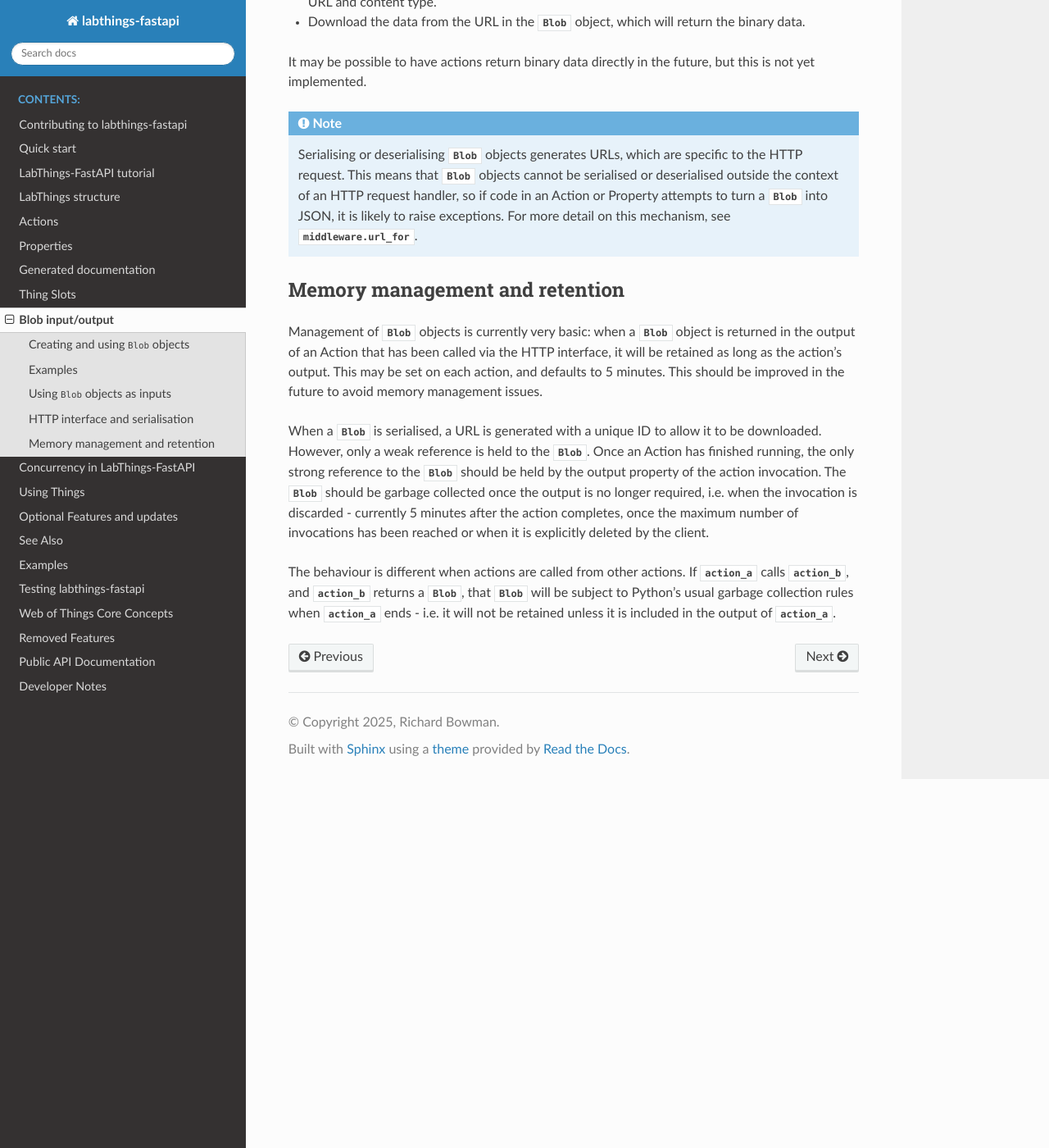
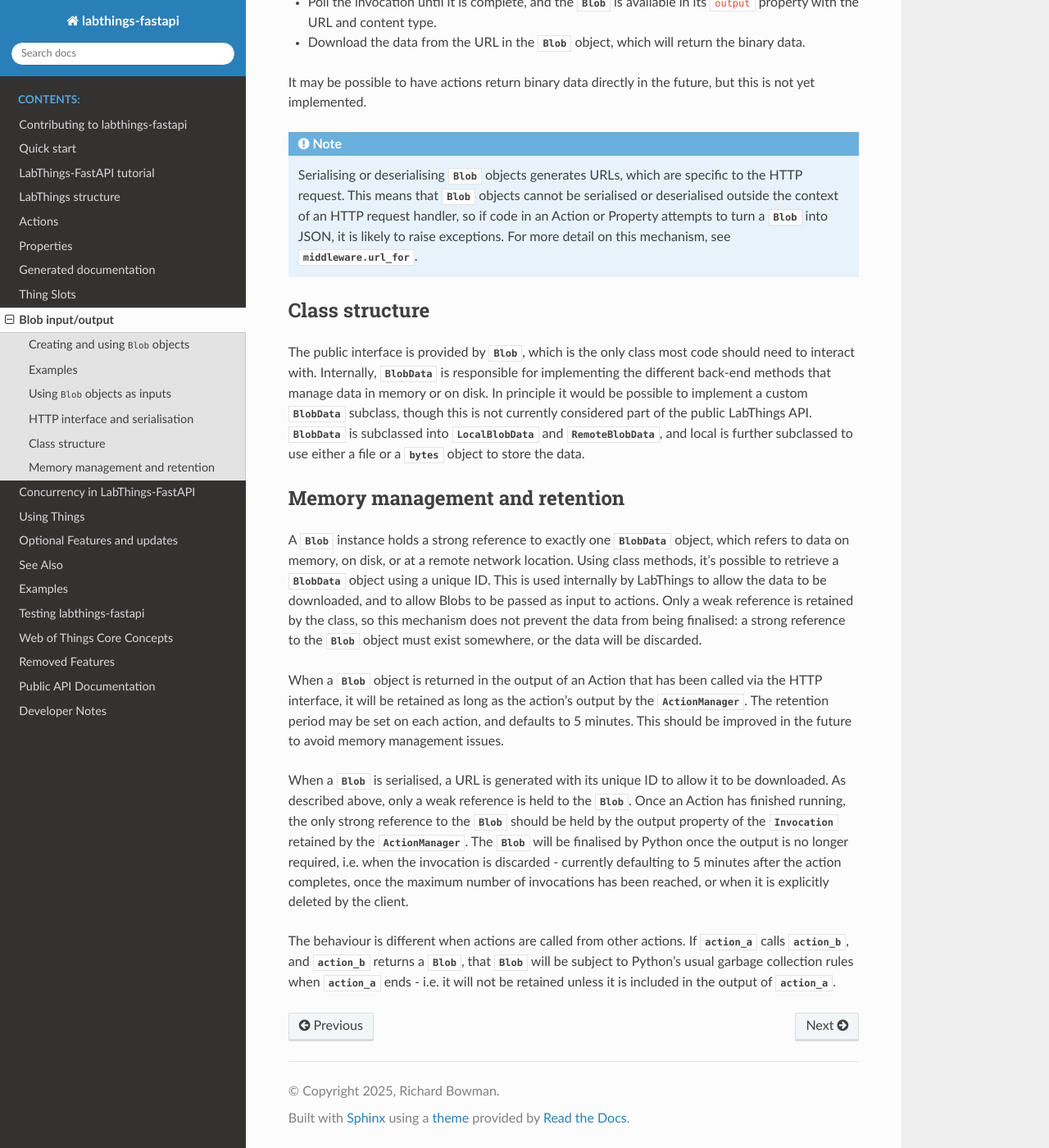
Before and after one commit to labthings/labthings-fastapi, a Sphinx documentation site: the page built from docs/source/blobs.rst, in a window 1280 px wide and 1400 px high, scrolled down 4477 px. Shown: the whole window at 82% size. Built offline with Sphinx 7.4.7 and the Read the Docs theme 3.1.0, drawn with Linux system fonts in a browser that asks for light colours; pages that are not in the unit, such as notebooks, are missing from menus; the version number is read from the project's files by our own code; some of the changed text lies outside the part shown.

Commit message:
Improve the documentation of `Blob` in particular around memory management.

```diff
--- a/docs/source/blobs.rst
+++ b/docs/source/blobs.rst
@@ -14,7 +14,7 @@ A `.Blob` consists of some data and a MIME type, which sets how the data should
 Creating and using `.Blob` objects
 ------------------------------------------------
 
-Blobs can be created from binary data that is in memory (a `bytes` object) with `.Blob.from_bytes` or on disk (with `.Blob.from_temporary_directory` or `.Blob.from_file`). A `.Blob` may also point to remote data (see `.Blob.from_url`). Code that uses a `.Blob` should not need to know how the data is stored, as the interface is the same in each case.
+Code that uses a `.Blob` should not need to know how the data is stored, as the interface is the same in each case. Blobs can be created from binary data that is in memory (a `bytes` object) with `.Blob.from_bytes` or on disk (with `.Blob.from_temporary_directory` or `.Blob.from_file`). A `.Blob` may also point to remote data (see `.Blob.from_url`). Blobs that are returned by a `~lt.ThingClient` will generally refer to the data using a URL, and download the data when it is accessed.
 
 Blobs offer three ways to access their data:
 
@@ -162,12 +162,19 @@ It may be possible to have actions return binary data directly in the future, bu
 
     Serialising or deserialising `.Blob` objects generates URLs, which are specific to the HTTP request. This means that `.Blob` objects cannot be serialised or deserialised outside the context of an HTTP request handler, so if code in an Action or Property attempts to turn a `.Blob` into JSON, it is likely to raise exceptions. For more detail on this mechanism, see `.middleware.url_for`\ .
 
+Class structure
+---------------
+
+The public interface is provided by `.Blob`, which is the only class most code should need to interact with. Internally, `.BlobData` is responsible for implementing the different back-end methods that manage data in memory or on disk. In principle it would be possible to implement a custom `.BlobData` subclass, though this is not currently considered part of the public LabThings API. `.BlobData` is subclassed into `.LocalBlobData` and `.RemoteBlobData`, and local is further subclassed to use either a file or a `bytes` object to store the data.
+
 
 Memory management and retention
 -------------------------------
 
-Management of `.Blob` objects is currently very basic: when a `.Blob` object is returned in the output of an Action that has been called via the HTTP interface, it will be retained as long as the action's output. This may be set on each action, and defaults to 5 minutes. This should be improved in the future to avoid memory management issues.
+A `.Blob` instance holds a strong reference to exactly one `.BlobData` object, which refers to data on memory, on disk, or at a remote network location. Using class methods, it's possible to retrieve a `.BlobData` object using a unique ID. This is used internally by LabThings to allow the data to be downloaded, and to allow Blobs to be passed as input to actions. Only a weak reference is retained by the class, so this mechanism does not prevent the data from being finalised: a strong reference to the `.Blob` object must exist somewhere, or the data will be discarded.
 
-When a `.Blob` is serialised, a URL is generated with a unique ID to allow it to be downloaded. However, only a weak reference is held to the `.Blob`. Once an Action has finished running, the only strong reference to the `.Blob` should be held by the output property of the action invocation. The `.Blob` should be garbage collected once the output is no longer required, i.e. when the invocation is discarded - currently 5 minutes after the action completes, once the maximum number of invocations has been reached or when it is explicitly deleted by the client.
+When a `.Blob` object is returned in the output of an Action that has been called via the HTTP interface, it will be retained as long as the action's output by the `.ActionManager`. The retention period may be set on each action, and defaults to 5 minutes. This should be improved in the future to avoid memory management issues.
+
+When a `.Blob` is serialised, a URL is generated with its unique ID to allow it to be downloaded. As described above, only a weak reference is held to the `.Blob`. Once an Action has finished running, the only strong reference to the `.Blob` should be held by the output property of the  `.Invocation` retained by the `.ActionManager`. The `.Blob` will be finalised by Python once the output is no longer required, i.e. when the invocation is discarded - currently defaulting to 5 minutes after the action completes, once the maximum number of invocations has been reached, or when it is explicitly deleted by the client.
 
 The behaviour is different when actions are called from other actions. If `action_a` calls `action_b`, and `action_b` returns a `.Blob`, that `.Blob` will be subject to Python's usual garbage collection rules when `action_a` ends - i.e. it will not be retained unless it is included in the output of `action_a`.
```
